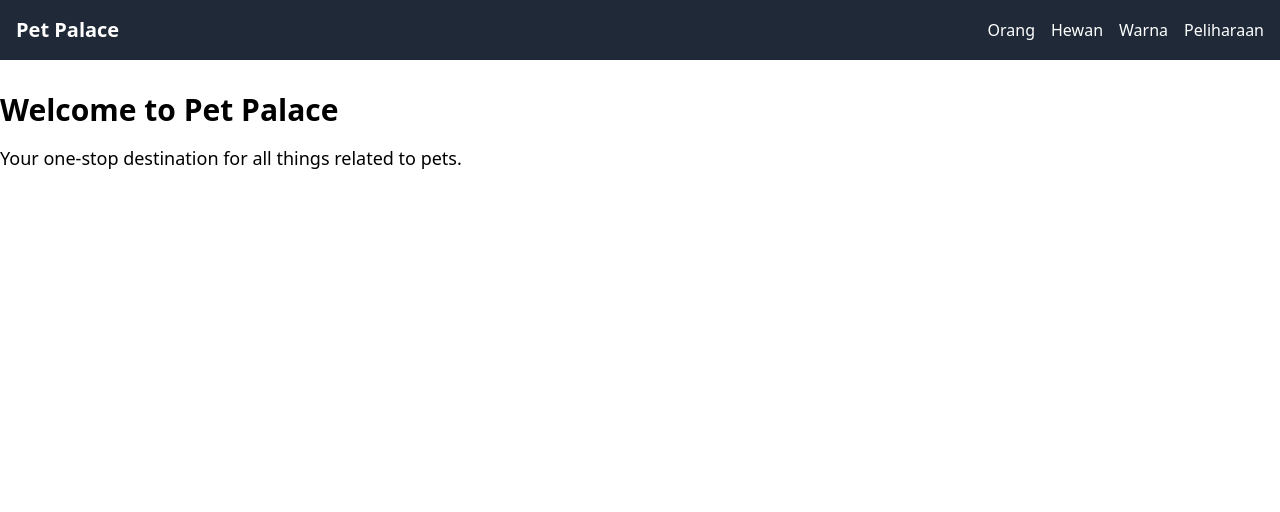
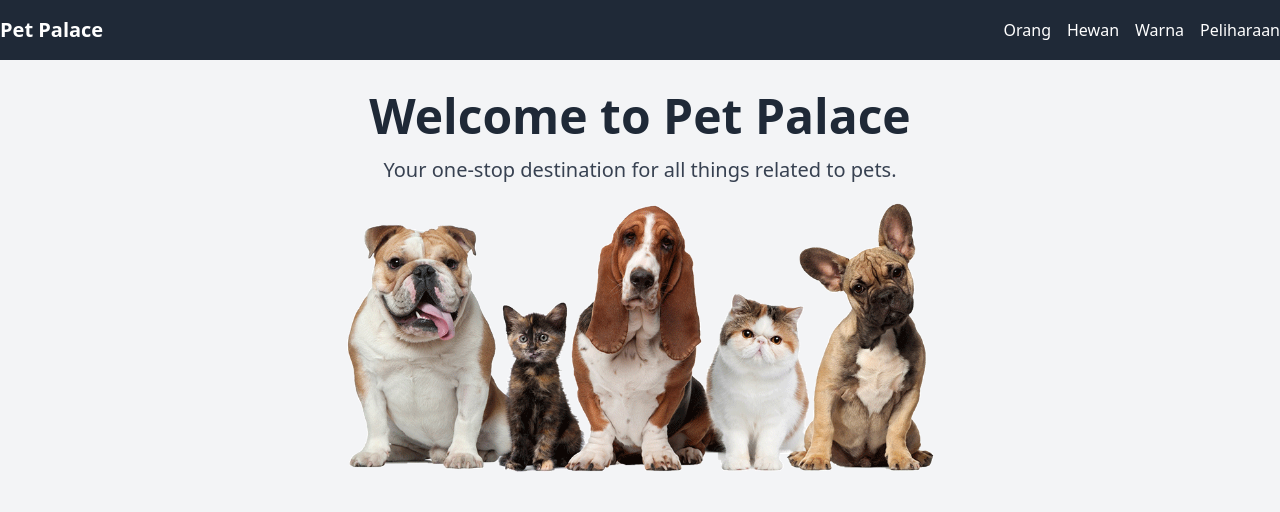
Before and after one commit to kiraware/Pet-Palace, a PHP site: page / in a window 1280 px wide. Shown: the top 512 px of the page. Run offline with PHP 8.4, Linux system fonts and the light colour scheme; some libraries are stand-ins or nearby versions.

Commit message:
beautify homepage
add more style and image for homepage

```diff
--- a/index.php
+++ b/index.php
@@ -8,29 +8,46 @@
     <script src="https://cdn.tailwindcss.com"></script>
 </head>
 
-<body>
-    <header>
-        <!-- Navigation Bar -->
-        <nav class="bg-gray-800 p-4">
-            <div class="mx-auto flex justify-between items-center">
-                <!-- Logo -->
-                <a href="/" class="text-white text-xl font-bold">Pet Palace</a>
-                <!-- Navigation Links -->
-                <div class="flex space-x-4">
-                    <a href="orang/index.php" class="text-white">Orang</a>
-                    <a href="hewan/index.php" class="text-white">Hewan</a>
-                    <a href="warna/index.php" class="text-white">Warna</a>
-                    <a href="peliharaan/index.php" class="text-white">Peliharaan</a>
-                </div>
-            </div>
-        </nav>
+<body class="bg-gray-100">
+
+    <!-- Navigation Bar -->
+    <header class="bg-gray-800 py-4">
+        <div class="container mx-auto flex justify-between items-center">
+            <!-- Logo -->
+            <a href="/" class="text-white text-xl font-bold">Pet Palace</a>
+            <!-- Navigation Links -->
+            <nav class="hidden md:flex space-x-4">
+                <a href="orang/index.php" class="text-white hover:text-gray-300">Orang</a>
+                <a href="hewan/index.php" class="text-white hover:text-gray-300">Hewan</a>
+                <a href="warna/index.php" class="text-white hover:text-gray-300">Warna</a>
+                <a href="peliharaan/index.php" class="text-white hover:text-gray-300">Peliharaan</a>
+            </nav>
+            <!-- Mobile Navigation Button -->
+            <button class="md:hidden focus:outline-none">
+                <svg class="text-white h-6 w-6" fill="none" viewBox="0 0 24 24" stroke="currentColor">
+                    <path stroke-linecap="round" stroke-linejoin="round" stroke-width="2" d="M4 6h16M4 12h16m-7 6h7"></path>
+                </svg>
+            </button>
+        </div>
     </header>
 
+    <!-- Mobile Navigation Menu -->
+    <div class="md:hidden bg-gray-800">
+        <div class="container py-4">
+            <a href="orang/index.php" class="block text-white py-2">Orang</a>
+            <a href="hewan/index.php" class="block text-white py-2">Hewan</a>
+            <a href="warna/index.php" class="block text-white py-2">Warna</a>
+            <a href="peliharaan/index.php" class="block text-white py-2">Peliharaan</a>
+        </div>
+    </div>
+
     <!-- Content Area -->
-    <div class="mx-auto py-8">
-        <h1 class="text-3xl font-bold mb-4">Welcome to Pet Palace</h1>
-        <p class="text-lg">Your one-stop destination for all things related to pets.</p>
-    </div>
+    <main class="container mx-auto py-8 flex flex-col items-center">
+        <h1 class="text-5xl font-bold mb-4 text-gray-800 text-center">Welcome to Pet Palace</h1>
+        <p class="text-xl text-gray-700 text-center">Your one-stop destination for all things related to pets.</p>
+
+        <img src="img/pet.png" alt='pet picture' width="640" height="640">
+    </main>
 
 </body>
 
```
Also changed, not shown: img/pet.png (added).
